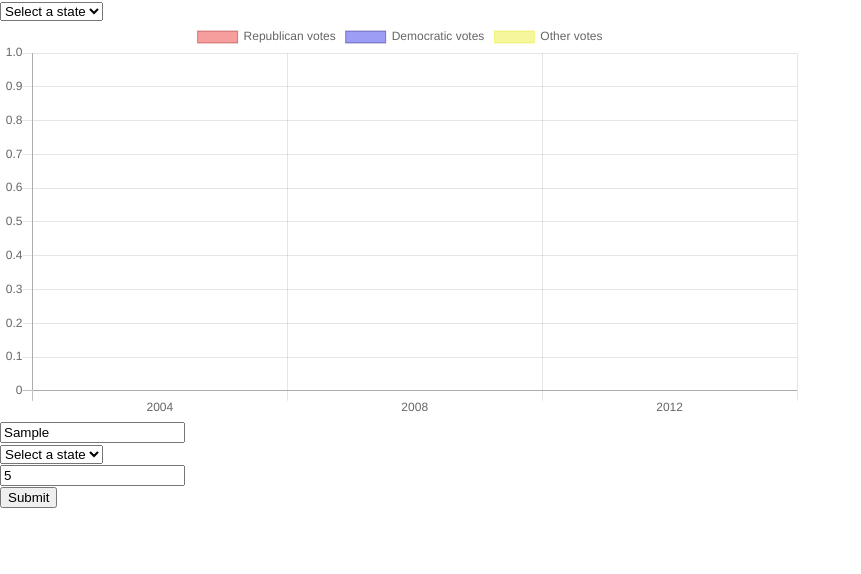
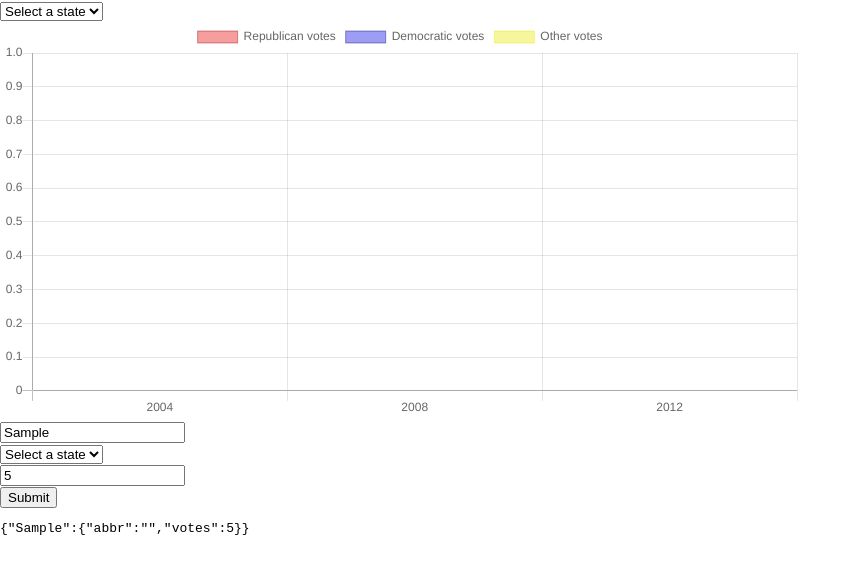
Before and after one commit to atomtay/voting-stats, a React (Create React App) app: page / in a window 1280 px wide. Both pictures are taken after typing "Sample", "5" into the empty fields and a click on the input 28 px from the left and 497 px from the top of the page. Shown: the top 574 px of the page, without its empty margins (0-861 px from the left). Built offline with nearby package versions, Linux system fonts and the light colour scheme.

Commit message:
Update dom with new nodes

```diff
--- a/src/Form.js
+++ b/src/Form.js
@@ -19,22 +19,14 @@ class Form extends React.Component {
         const formState = this.state.state
         const formVotes = this.state.votes
 
-        let candidate = {
-            [formName]: {
-                abbr: formState,
-                votes: parseInt(formVotes)
-            }
-        }
 
         let oldNodes = this.state.nodes
-        console.log(typeof(oldNodes))
         oldNodes.push({
             [formName]: {
                 abbr: formState,
                 votes: parseInt(formVotes)
             }
         })
-
 
         this.setState({nodes: oldNodes})
     }
@@ -46,11 +38,13 @@ class Form extends React.Component {
 
     render(){
         let formStateSelect = []
-        // let results = []
+        let results = []
 
-        // this.state.nodes.map(entry => {
-        //     return results.push(<pre class="debug">entry</pre>)
-        // })
+        this.state.nodes.map(entry => {
+            console.log({entry})
+            return results.push(<pre className="debug" key={entry}>{JSON.stringify(entry)}</pre>)
+        })
+
         this.props.states.map(state => {
             return formStateSelect.push(<option value={state.props.value} key={state.props.value}>{state.props.value}</option>)
         })
@@ -66,6 +60,7 @@ class Form extends React.Component {
                 <br/><input type="number" name="votes" value={this.state.value} onChange={this.handleChange}/>
                 <br/><input type="submit"/>
             </form>
+            {results}
         </div>
         )
     }
```
